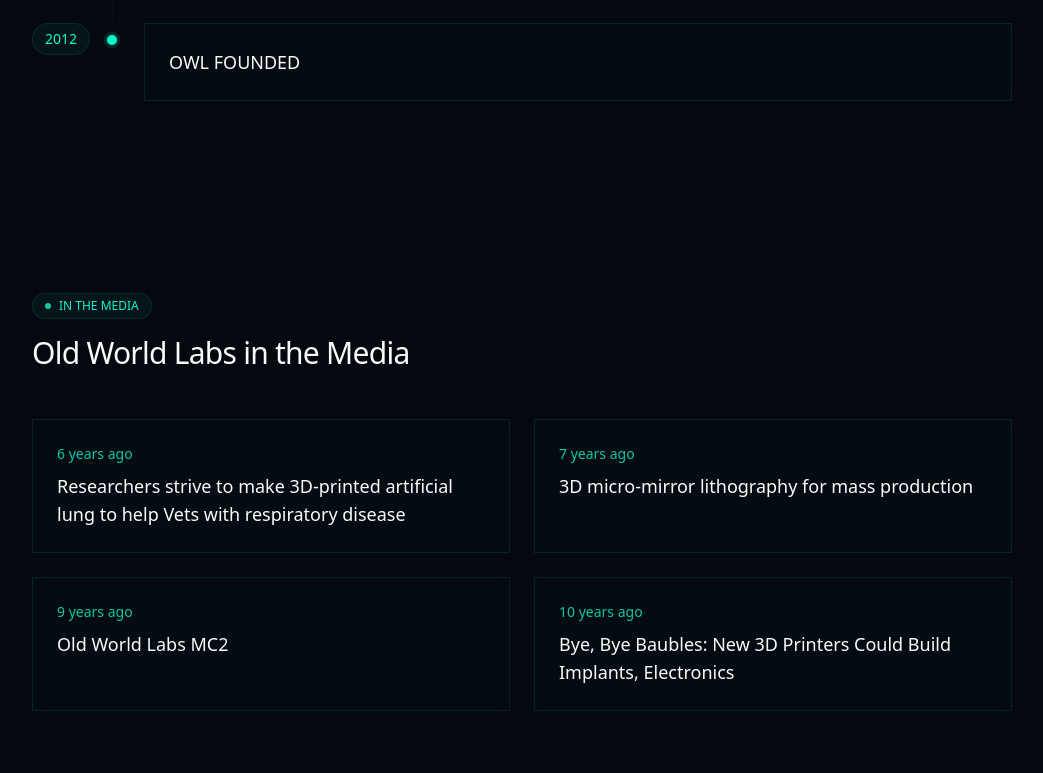
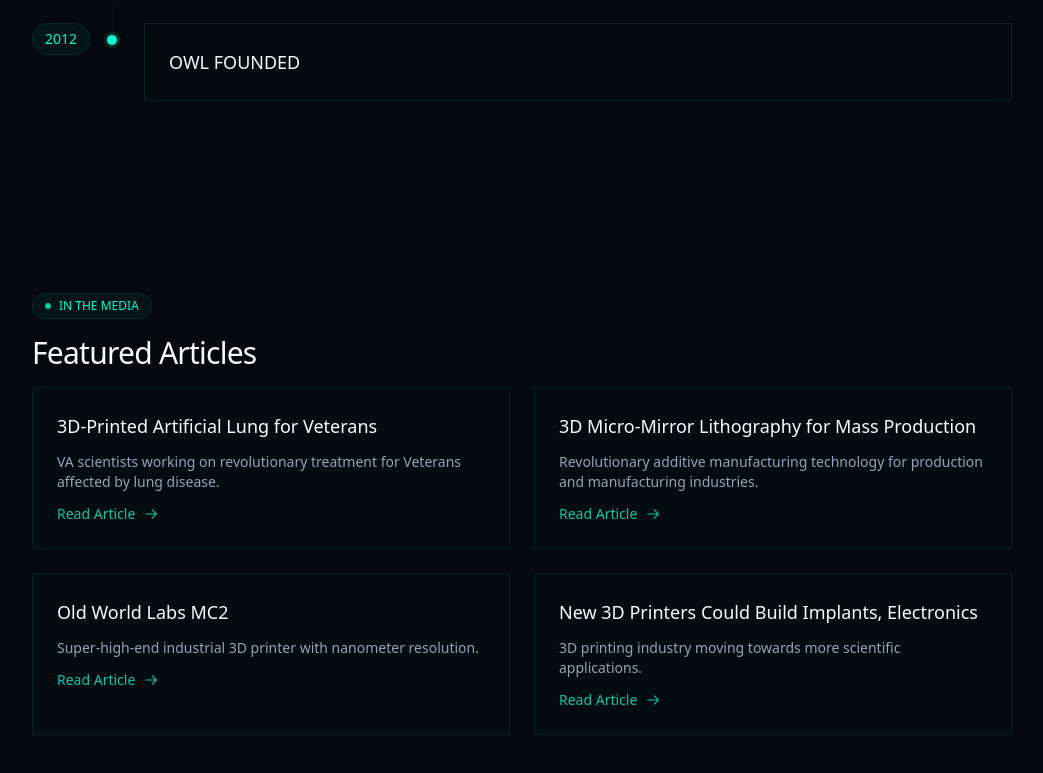
Before and after one commit to sebastiankehle/owl, a Next.js app: page /about in a window 1280 px wide. Shown: the part 2920-3693 px from the top of the page, without its empty margins (118-1161 px from the left). Built offline with nearby package versions, Linux system fonts and the light colour scheme.

Commit message:
add media

```diff
--- a/src/app/about/page.tsx
+++ b/src/app/about/page.tsx
@@ -1,4 +1,53 @@
+"use client";
+
+import { Modal } from "@/components/ui/modal";
+import { ArrowRightIcon } from "@radix-ui/react-icons";
+import { useState } from "react";
+
+interface Article {
+  id: string;
+  title: string;
+  excerpt: string;
+  content: string;
+}
+
+const articles: Article[] = [
+  {
+    id: "artificial-lung",
+    title: "3D-Printed Artificial Lung for Veterans",
+    excerpt:
+      "VA scientists working on revolutionary treatment for Veterans affected by lung disease.",
+    content: `VA scientists are working to create a 3D-printed artificial lung that they tout as having the potential to revolutionize the treatment of Veterans affected by lung disease.
+
+One such lung disorder—chronic obstructive pulmonary disease (COPD)—is one of the most prevalent and costliest ailments in the Veteran population.`,
+  },
+  {
+    id: "micro-mirror",
+    title: "3D Micro-Mirror Lithography for Mass Production",
+    excerpt:
+      "Revolutionary additive manufacturing technology for production and manufacturing industries.",
+    content: `This paper address how additive manufacturing will revolutionize production and manufacturing industries, and ultimately determine the scope of what is possible to create. Due to its versatility, additive manufacturing will allow more efficient and cost-effective means of production, prototyping, and innovation.
+
+Additive manufacturing can create new parts and devices opening up new channels of change in emerging industries, such as microfluidics, medical, and dental. This evolution is equally as critical to private and public entities who desire a competitive edge over the manufacturing market, on both a national and global scale.`,
+  },
+  {
+    id: "mc2",
+    title: "Old World Labs MC2",
+    excerpt: "Super-high-end industrial 3D printer with nanometer resolution.",
+    content: `The OWL MC2 is a super-high-end industrial 3D printer that can print objects of extremely high detail, up to 100 nanometers in resolution. It also carries an extremely high price, ranging from $100,000 to $250,000.`,
+  },
+  {
+    id: "implants",
+    title: "New 3D Printers Could Build Implants, Electronics",
+    excerpt:
+      "3D printing industry moving towards more scientific applications.",
+    content: `Several new 3D printers showcased at CES suggest that the 3D printing industry — best known for churning out brightly colored plastic doodads — could be turning over a new, more scientific leaf...`,
+  },
+];
+
 export default function AboutPage() {
+  const [selectedArticle, setSelectedArticle] = useState<Article | null>(null);
+
   return (
     <div className="relative min-h-screen bg-background">
       {/* Hero Section */}
@@ -151,7 +200,7 @@
         </div>
       </section>
 
-      {/* Media Section - Matching home page cards */}
+      {/* News & Articles Section */}
       <section className="container py-12 md:py-24">
         <div className="mx-auto flex max-w-[980px] flex-col gap-4">
           <div className="w-fit inline-flex items-center gap-2 rounded-full border border-primary/20 bg-primary/10 dark:border-primary/10 dark:bg-primary/5 px-3 py-1 text-xs text-primary">
@@ -160,26 +209,49 @@
           </div>
 
           <h2 className="text-2xl font-light tracking-tight sm:text-3xl">
-            Old World Labs in the Media
+            Featured Articles
           </h2>
 
-          <div className="mt-8 grid gap-6 sm:grid-cols-2">
-            {mediaHighlights.map((highlight) => (
+          <div className="grid gap-6 sm:grid-cols-2">
+            {articles.map((article) => (
               <div
-                key={highlight.title}
-                className="group relative overflow-hidden rounded-md border border-primary/20 bg-primary/[0.03] dark:border-primary/10 dark:bg-primary/[0.015] p-6 text-sm backdrop-blur-sm transition-all duration-300 hover:border-primary/40 dark:hover:border-primary/30 hover:bg-primary/[0.05] dark:hover:bg-primary/[0.03]"
+                key={article.id}
+                onClick={() => setSelectedArticle(article)}
+                className="group relative overflow-hidden rounded-lg border border-primary/20 bg-primary/[0.03] dark:border-primary/10 dark:bg-primary/[0.015] p-6 transition-all duration-300 hover:border-primary/40 dark:hover:border-primary/30 hover:bg-primary/[0.05] dark:hover:bg-primary/[0.03] cursor-pointer"
               >
-                <div className="text-sm text-primary/80">
-                  {highlight.timeAgo} ago
+                <div className="absolute inset-0 -z-10 bg-[radial-gradient(circle_at_bottom_right,hsl(var(--primary))_0%,transparent_70%)] opacity-[0.05]" />
+                <div className="space-y-3">
+                  <h3 className="text-lg font-light">{article.title}</h3>
+                  <p className="text-sm text-muted-foreground">
+                    {article.excerpt}
+                  </p>
+                  <div className="flex items-center gap-2 text-sm text-primary/80">
+                    <span>Read Article</span>
+                    <ArrowRightIcon className="h-4 w-4 transition-transform group-hover:translate-x-1" />
+                  </div>
                 </div>
-                <h3 className="mt-2 text-base font-light sm:text-lg">
-                  {highlight.title}
-                </h3>
               </div>
             ))}
           </div>
         </div>
       </section>
+
+      {/* Article Modal */}
+      <Modal
+        isOpen={!!selectedArticle}
+        onClose={() => setSelectedArticle(null)}
+      >
+        {selectedArticle && (
+          <div className="space-y-4">
+            <h2 className="text-2xl font-light">{selectedArticle.title}</h2>
+            <div className="space-y-4 text-muted-foreground">
+              {selectedArticle.content.split("\n\n").map((paragraph, i) => (
+                <p key={i}>{paragraph}</p>
+              ))}
+            </div>
+          </div>
+        )}
+      </Modal>
     </div>
   );
 }
--- a/src/app/projects/page.tsx
+++ b/src/app/projects/page.tsx
@@ -1,7 +1,54 @@
+"use client";
+
+import { Modal } from "@/components/ui/modal";
 import { ArrowRightIcon } from "@radix-ui/react-icons";
 import Link from "next/link";
+import { useState } from "react";
+
+interface Article {
+  id: string;
+  title: string;
+  excerpt: string;
+  content: string;
+}
+
+const articles: Article[] = [
+  {
+    id: "artificial-lung",
+    title: "3D-Printed Artificial Lung for Veterans",
+    excerpt:
+      "VA scientists working on revolutionary treatment for Veterans affected by lung disease.",
+    content: `VA scientists are working to create a 3D-printed artificial lung that they tout as having the potential to revolutionize the treatment of Veterans affected by lung disease.
+
+One such lung disorder—chronic obstructive pulmonary disease (COPD)—is one of the most prevalent and costliest ailments in the Veteran population.`,
+  },
+  {
+    id: "micro-mirror",
+    title: "3D Micro-Mirror Lithography for Mass Production",
+    excerpt:
+      "Revolutionary additive manufacturing technology for production and manufacturing industries.",
+    content: `This paper address how additive manufacturing will revolutionize production and manufacturing industries, and ultimately determine the scope of what is possible to create. Due to its versatility, additive manufacturing will allow more efficient and cost-effective means of production, prototyping, and innovation.
+
+Additive manufacturing can create new parts and devices opening up new channels of change in emerging industries, such as microfluidics, medical, and dental. This evolution is equally as critical to private and public entities who desire a competitive edge over the manufacturing market, on both a national and global scale.`,
+  },
+  {
+    id: "mc2",
+    title: "Old World Labs MC2",
+    excerpt: "Super-high-end industrial 3D printer with nanometer resolution.",
+    content: `The OWL MC2 is a super-high-end industrial 3D printer that can print objects of extremely high detail, up to 100 nanometers in resolution. It also carries an extremely high price, ranging from $100,000 to $250,000.`,
+  },
+  {
+    id: "implants",
+    title: "New 3D Printers Could Build Implants, Electronics",
+    excerpt:
+      "3D printing industry moving towards more scientific applications.",
+    content: `Several new 3D printers showcased at CES suggest that the 3D printing industry — best known for churning out brightly colored plastic doodads — could be turning over a new, more scientific leaf...`,
+  },
+];
 
 export default function ProjectsPage() {
+  const [selectedArticle, setSelectedArticle] = useState<Article | null>(null);
+
   return (
     <div className="relative min-h-screen bg-background">
       {/* Hero Section */}
@@ -217,6 +264,55 @@
         </div>
       </section>
 
+      {/* News & Articles Section */}
+      <section className="container py-12 md:py-24">
+        <div className="mx-auto flex max-w-[980px] flex-col gap-4">
+          <div className="w-fit inline-flex items-center gap-2 rounded-full border border-primary/10 bg-primary/5 px-3 py-1 text-xs text-primary">
+            <span className="inline-block h-1.5 w-1.5 rounded-full bg-primary opacity-80" />
+            NEWS & ARTICLES
+          </div>
+
+          <div className="grid gap-6 sm:grid-cols-2">
+            {articles.map((article) => (
+              <div
+                key={article.id}
+                onClick={() => setSelectedArticle(article)}
+                className="group relative overflow-hidden rounded-lg border border-primary/10 bg-primary/[0.02] p-6 transition-all duration-300 hover:border-primary/30 hover:bg-primary/[0.03] cursor-pointer"
+              >
+                <div className="absolute inset-0 -z-10 bg-[radial-gradient(circle_at_bottom_right,hsl(var(--primary))_0%,transparent_70%)] opacity-[0.05]" />
+                <div className="space-y-3">
+                  <h3 className="text-lg font-light">{article.title}</h3>
+                  <p className="text-sm text-muted-foreground">
+                    {article.excerpt}
+                  </p>
+                  <div className="flex items-center gap-2 text-sm text-primary/80">
+                    <span>Read More</span>
+                    <ArrowRightIcon className="h-4 w-4 transition-transform group-hover:translate-x-1" />
+                  </div>
+                </div>
+              </div>
+            ))}
+          </div>
+        </div>
+      </section>
+
+      {/* Article Modal */}
+      <Modal
+        isOpen={!!selectedArticle}
+        onClose={() => setSelectedArticle(null)}
+      >
+        {selectedArticle && (
+          <div className="space-y-4">
+            <h2 className="text-2xl font-light">{selectedArticle.title}</h2>
+            <div className="space-y-4 text-muted-foreground">
+              {selectedArticle.content.split("\n\n").map((paragraph, i) => (
+                <p key={i}>{paragraph}</p>
+              ))}
+            </div>
+          </div>
+        )}
+      </Modal>
+
       {/* Development Process Section */}
       <section className="container py-12 md:py-24">
         <div className="mx-auto flex max-w-[980px] flex-col gap-4">
--- /dev/null
+++ b/src/components/ui/modal.tsx
@@ -0,0 +1,40 @@
+"use client";
+
+import { Cross2Icon } from "@radix-ui/react-icons";
+import { useEffect } from "react";
+
+interface ModalProps {
+  isOpen: boolean;
+  onClose: () => void;
+  children: React.ReactNode;
+}
+
+export function Modal({ isOpen, onClose, children }: ModalProps) {
+  useEffect(() => {
+    const handleEsc = (e: KeyboardEvent) => {
+      if (e.key === "Escape") onClose();
+    };
+    window.addEventListener("keydown", handleEsc);
+    return () => window.removeEventListener("keydown", handleEsc);
+  }, [onClose]);
+
+  if (!isOpen) return null;
+
+  return (
+    <div className="fixed inset-0 z-50 flex items-center justify-center">
+      <div
+        className="absolute inset-0 bg-background/80 backdrop-blur-sm"
+        onClick={onClose}
+      />
+      <div className="relative max-h-[90vh] w-full max-w-2xl overflow-auto rounded-lg border border-primary/10 bg-background p-6 shadow-lg">
+        <button
+          onClick={onClose}
+          className="absolute right-4 top-4 rounded-md border border-primary/10 bg-primary/5 p-2 text-muted-foreground transition-colors hover:bg-primary/10"
+        >
+          <Cross2Icon className="h-4 w-4" />
+        </button>
+        {children}
+      </div>
+    </div>
+  );
+}
```
